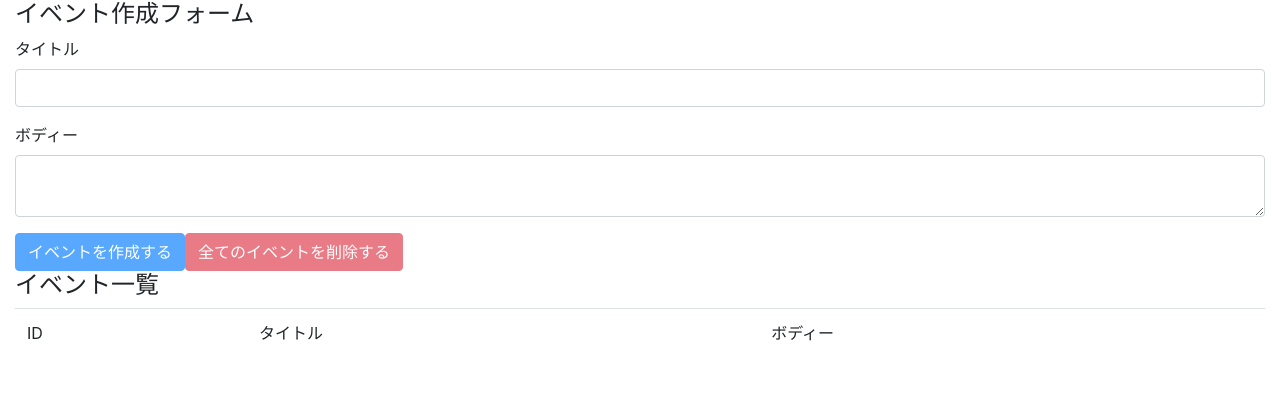
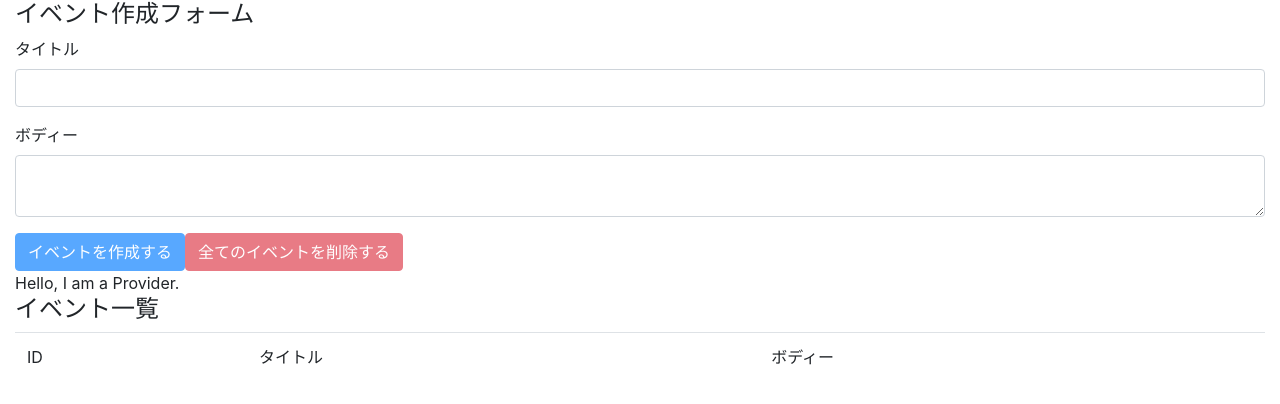
Before and after one commit to perio29/react-hooks-1, a React (Create React App) app: page / in a window 1280 px wide. Shown: the top 404 px of the page. Built offline with nearby package versions, Linux system fonts and the light colour scheme.

Commit message:
setup react context provider

```diff
--- a/src/components/App.js
+++ b/src/components/App.js
@@ -1,8 +1,9 @@
 import React, { useReducer } from "react";
 import EventForm from "./EventForm";
 import Events from "./Events";
+import "bootstrap/dist/css/bootstrap.min.css";
 
-import "bootstrap/dist/css/bootstrap.min.css";
+import AppContext from "../contexts/AppContext";
 
 import reducer from "../reducers";
 
@@ -10,11 +11,13 @@ const App = () => {
   const [state, dispatch] = useReducer(reducer, []);
 
   return (
-    <div className="container-fluid">
-      <EventForm state={state} dispatch={dispatch} />
+    <AppContext.Provider value={"Hello, I am a Provider."}>
+      <div className="container-fluid">
+        <EventForm state={state} dispatch={dispatch} />
 
-      <Events state={state} dispatch={dispatch} />
-    </div>
+        <Events state={state} dispatch={dispatch} />
+      </div>
+    </AppContext.Provider>
   );
 };
 
--- a/src/components/Events.js
+++ b/src/components/Events.js
@@ -1,10 +1,14 @@
-import React from "react";
+import React, { useContext } from "react";
 
 import Event from "./Event";
+import AppContext from "../contexts/AppContext";
 
 const Events = ({ state, dispatch }) => {
+  const value = useContext(AppContext);
   return (
     <>
+      <div>{value}</div>
+
       <h4>イベント一覧</h4>
       <table className="table table-hover">
         <thead>
```
